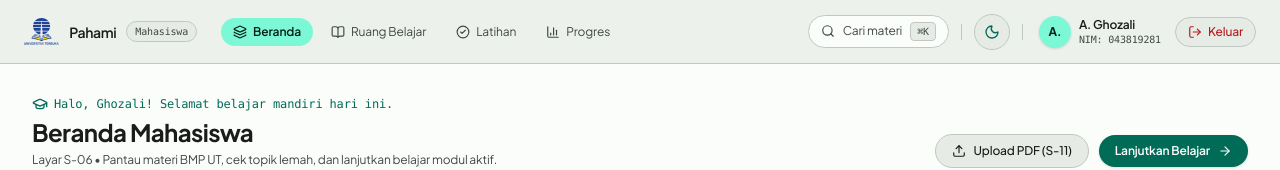
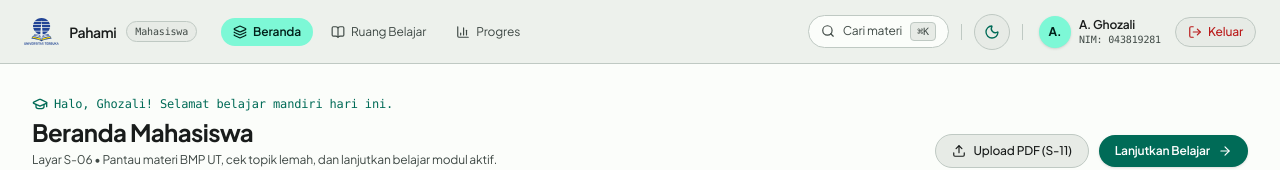
Before and after one commit to ZenLloyd/pahami-ut, a Next.js app: page /beranda in a window 1280 px wide. Shown: the top 170 px of the page. Built offline with nearby package versions, Linux system fonts and the light colour scheme.

Commit message:
fix(nav): hapus menu Latihan placeholder, latihan diakses per topik sesuai dokumen

```diff
--- a/src/components/Navbar.tsx
+++ b/src/components/Navbar.tsx
@@ -8,7 +8,7 @@ import { ThemeToggle } from "@/components/ThemeToggle";
 import { BottomNav } from "@/components/BottomNav";
 import { LogoutModal } from "@/components/LogoutModal";
 import { LogoUT } from "@/components/LogoUT";
-import { BookOpen, Layers, CheckCircle2, BarChart3, Search, LogOut } from "lucide-react";
+import { BookOpen, Layers, BarChart3, Search, LogOut } from "lucide-react";
 
 export function Navbar() {
   const pathname = usePathname();
@@ -53,14 +53,6 @@ export function Navbar() {
               <BookOpen className="w-3.5 h-3.5" />
               Ruang Belajar
             </Link>
-
-            <button
-              onClick={() => alert("Fitur Bank Soal & Kuis akan hadir di Paket Fitur 4.")}
-              className="px-3 py-1.5 rounded-full text-on-surface-variant hover:text-on-surface hover:bg-surface-container-high transition flex items-center gap-1.5 cursor-pointer"
-            >
-              <CheckCircle2 className="w-3.5 h-3.5" />
-              Latihan
-            </button>
 
             <Link
               href="/progres"
```
